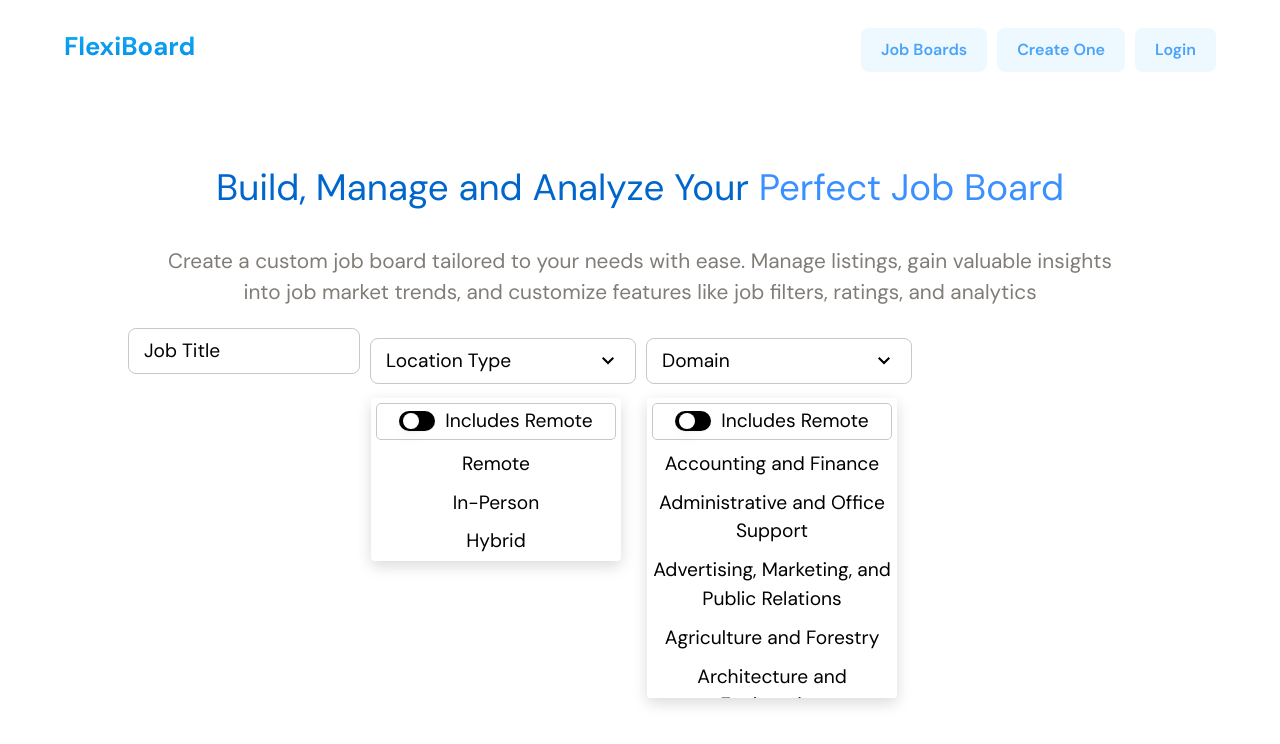
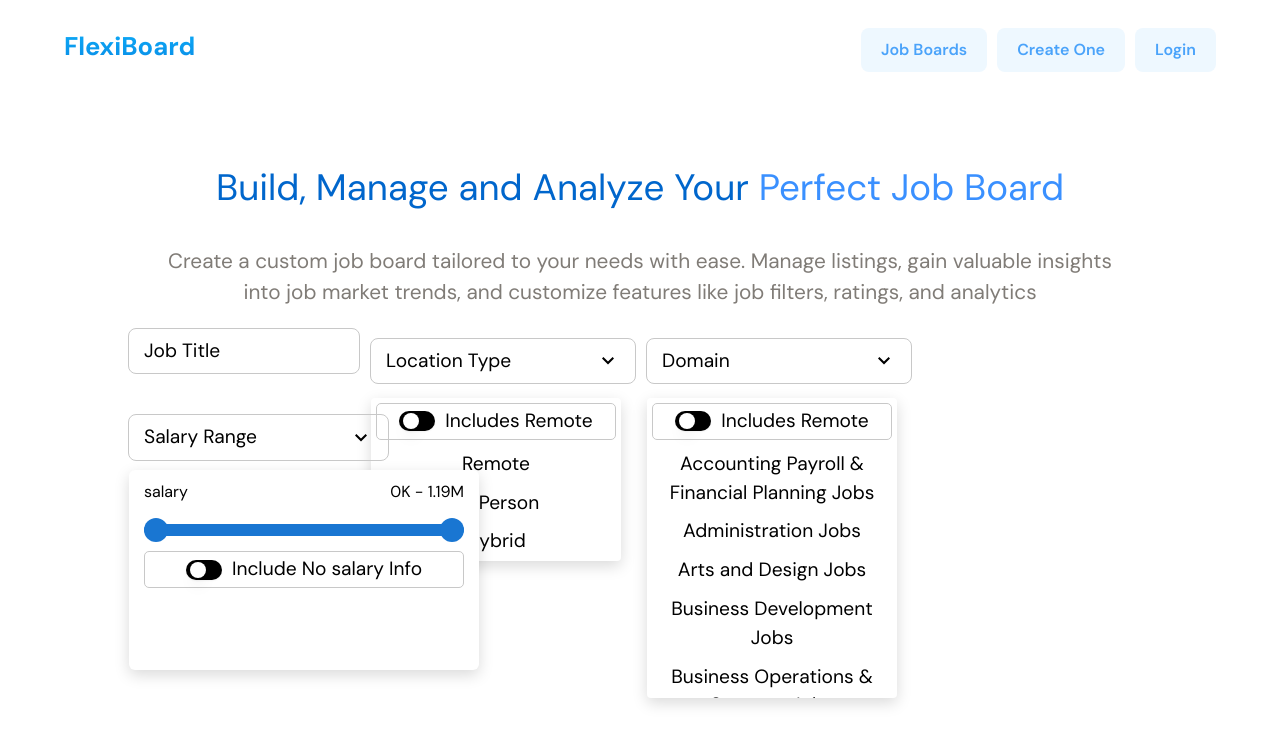
Before and after one commit to NAVEEN171/Job_board, a Next.js app: page / in a window 1280 px wide. Shown: the top 744 px of the page. Built offline with nearby package versions, Linux system fonts and the light colour scheme.

Commit message:
second one

```diff
--- a/package.json
+++ b/package.json
@@ -12,6 +12,7 @@
     "@emotion/react": "^11.14.0",
     "@emotion/styled": "^11.14.0",
     "@mui/material": "^6.2.0",
+    "@radix-ui/react-slider": "^1.2.2",
     "@radix-ui/react-switch": "^1.1.2",
     "class-variance-authority": "^0.7.1",
     "clsx": "^2.1.1",
--- a/src/FiltersList/Jobcategories.tsx
+++ b/src/FiltersList/Jobcategories.tsx
@@ -1,34 +1,63 @@
 // jobCategories.js
 export const jobCategories = [
-    "Accounting and Finance",
-    "Administrative and Office Support",
-    "Advertising, Marketing, and Public Relations",
-    "Agriculture and Forestry",
-    "Architecture and Engineering",
-    "Arts, Culture, and Entertainment",
-    "Construction and Trades",
-    "Customer Service",
-    "Data and Analytics",
-    "Education and Training",
-    "Energy and Utilities",
-    "Food Services and Hospitality",
-    "Government and Public Administration",
-    "Healthcare and Medicine",
-    "Human Resources",
-    "Information Technology (IT) and Software Development",
-    "Legal and Compliance",
-    "Logistics and Supply Chain",
-    "Manufacturing and Production",
-    "Media and Communication",
-    "Nonprofit and Charity",
-    "Real Estate",
-    "Research and Development",
-    "Retail and Sales",
-    "Science and Biotechnology",
-    "Security and Law Enforcement",
-    "Skilled Trades",
-    "Sports and Recreation",
-    "Transportation and Warehousing",
-    "Travel and Tourism",
-    "Writing and Editing"
+   'Accounting Payroll & Financial Planning Jobs',
+  'Administration Jobs',
+  'Arts and Design Jobs',
+  'Business Development Jobs',
+  'Business Operations & Strategy Jobs',
+  'Chief of Staff Jobs',
+  'Community and Social Services Jobs',
+  'Content Design Jobs',
+  'Content Marketing Jobs',
+  'Consulting Jobs',
+  'Copywriter Jobs',
+  'Customer Success & Support Jobs',
+  'Data Analyst Jobs',
+  'Data Engineer Jobs',
+  'Data Scientist Jobs',
+  'DevOps & Production Engineering Jobs',
+  'Education Jobs',
+  'Engineering Manager Jobs',
+  'Engineering Jobs',
+  'Entrepreneurship Jobs',
+  'Executive Assistant Jobs',
+  'Finance Jobs',
+  'Growth Marketing Jobs',
+  'Hardware Engineer Jobs',
+  'Healthcare Services Jobs',
+  'Human Resources Jobs',
+  'Infrastructure Engineer Jobs',
+  'Information Technology Jobs',
+  'IT Support Jobs',
+  'Legal Jobs',
+  'Machine Learning Engineer Jobs',
+  'Marketing Jobs',
+  'Media and Communication Jobs',
+  'Military and Protective Services Jobs',
+  'Operations Jobs',
+  'Product Analyst Jobs',
+  'Performance Marketing Jobs',
+  'Product Designer Jobs',
+  'Product Manager Jobs',
+  'Project & Program Management Jobs',
+  'Product Marketing Jobs',
+  'Purchasing Jobs',
+  'Marketing (General) Jobs',
+  'QA Engineer (Quality Assurance) Jobs',
+  'Quality Assurance Jobs',
+  'Real Estate Jobs',
+  'Research Jobs',
+  'Recruitment Jobs',
+  'Risk & Compliance Jobs',
+  'SEO Marketing Jobs',
+  'Sales Jobs',
+  'Security Engineer Jobs',
+  'Social Media & Community Jobs',
+  'Software Engineer Jobs',
+  'Solutions Engineer Jobs',
+  'Support Engineer Jobs',
+  'Support Jobs',
+  'Technical Writer Jobs',
+  'Technical Product Manager Jobs',
+  'UX Researcher Jobs'
   ];
--- a/src/app/layout.tsx
+++ b/src/app/layout.tsx
@@ -1,3 +1,4 @@
+
 import type { Metadata } from "next";
 import localFont from "next/font/local";
 import "./globals.css";
@@ -14,11 +15,13 @@ export default function RootLayout({
 }: Readonly<{
   children: React.ReactNode;
 }>) {
+
+
   return (
     <html lang="en">
 
       <body
-        className={`new`}
+        className="new"
       >
         {children}
       </body>
--- a/src/components/DiffFilters/dropdownfilter/Filter2.tsx
+++ b/src/components/DiffFilters/dropdownfilter/Filter2.tsx
@@ -36,6 +36,8 @@ const Filter2:React.FC<Filter2type> = ({locationtype,setlocationtype,Selectlocat
 
        useEffect(()=>{
 
+
+
         let items=[...LocationTypes];
         items=items.filter((item)=>(item.toLowerCase().includes(locationvalue.toLowerCase())))
         setlocationtype(items);
@@ -57,8 +59,11 @@ const Filter2:React.FC<Filter2type> = ({locationtype,setlocationtype,Selectlocat
           let newlocations=[...Selectlocationtypes];
           newlocations=newlocations.filter((location)=>(location!==loc));
           setSelectlocationtypes(newlocations);
+          console.log("len :"+Selectlocationtypes.length)
+
           let locations=[...locationtype];
           locations.push(loc);
+          locations.sort();
           setlocationtype(locations);
 
         }
@@ -73,6 +78,7 @@ const Filter2:React.FC<Filter2type> = ({locationtype,setlocationtype,Selectlocat
 
             if(!locations.includes(last_ele)){
             locations.push(last_ele);
+            locations.sort();
             setlocationtype(locations);
             }
 
--- /dev/null
+++ b/src/components/DualRangeslider/Dualrange.tsx
@@ -0,0 +1,62 @@
+'use client';
+
+import * as React from 'react';
+import * as SliderPrimitive from '@radix-ui/react-slider';
+import { cn } from '@/lib/utils';
+
+interface DualRangeSliderProps extends React.ComponentProps<typeof SliderPrimitive.Root> {
+  labelPosition?: 'top' | 'bottom';
+  label?: (value: number | undefined) => React.ReactNode;
+}
+
+const DualRangeSlider = React.forwardRef<React.ElementRef<typeof SliderPrimitive.Root>, DualRangeSliderProps>(
+  ({ className, label, labelPosition = 'top', ...props }, ref) => {
+    const initialValue = Array.isArray(props.value) ? props.value : [props.min ?? 0, props.max ?? 100];
+
+    // State to track whether the user is actively dragging
+    const [isInteracting, setIsInteracting] = React.useState(false);
+
+    return (
+      <SliderPrimitive.Root
+        ref={ref}
+        className={cn('relative flex w-full touch-none select-none  items-center', className)}
+        {...props}
+        onPointerDown={() => setIsInteracting(true)} // Detect when user starts dragging
+        onPointerUp={() => setIsInteracting(false)} // Detect when user stops dragging
+      >
+        {/* Slider Track */}
+        <SliderPrimitive.Track className="relative h-3 w-full grow overflow-hidden rounded-full bg-[#dfe8f4]">
+          <SliderPrimitive.Range className="absolute h-full bg-[#1976D2]" />
+        </SliderPrimitive.Track>
+
+        {/* Map over min & max thumb values */}
+        {initialValue.map((value, index) => (
+          <React.Fragment key={index}>
+            {/* Always show the thumb with the blue color */}
+            <SliderPrimitive.Thumb
+              className={cn(
+                'relative block h-6 w-6 rounded-full bg-[#1976D2] transition-all focus:outline-none disabled:opacity-50 disabled:pointer-events-none',
+                'hover:ring-4 hover:ring-blue-400 hover:ring-opacity-50',
+                'focus:ring-4 focus:ring-blue-400 focus:ring-opacity-50'
+              )}
+            >
+              {/* Conditionally show the popup value only if dragging */}
+              <span
+                className={cn(
+                  'absolute transform -translate-x-1/2 -top-8 text-sm font-semibold text-white bg-blue-600 px-1 py-0.5 rounded shadow-md transition-all ease-in-out duration-200',
+                  isInteracting ? 'opacity-100 translate-y-0' : 'opacity-0 translate-y-2'
+                )}
+              >
+                {value}
+              </span>
+            </SliderPrimitive.Thumb>
+          </React.Fragment>
+        ))}
+      </SliderPrimitive.Root>
+    );
+  }
+);
+
+DualRangeSlider.displayName = 'DualRangeSlider';
+
+export { DualRangeSlider };
--- a/src/components/Filters/Filter.tsx
+++ b/src/components/Filters/Filter.tsx
@@ -6,6 +6,9 @@ import {LocationTypes} from "../../FiltersList/Locationtypes"
 import Filter1 from '../DiffFilters/Addablefilter/Filter1';
 import Filter2 from '../DiffFilters/dropdownfilter/Filter2';
 import { jobCategories } from '../../FiltersList/Jobcategories';
+import { DualRangeSlider } from '../DualRangeslider/Dualrange';
+import { Switch } from "@/components/ui/switch"
+
 
 
 
@@ -16,9 +19,40 @@ const Filter = () => {
    const [locationtype,setlocationtype]=useState<string[]>(LocationTypes); //drop down values (dropdown filter)
    const [Selectlocationtypes,setSelectlocationtypes]=useState<string[]>([]); //selected values from the dropdown (dropdown filter)
    const [searchjobcategory,setsearchjobcategory]=useState<string>("");
+   const [sliderValue, setSliderValue] = useState<number[]>([0, 1190]);
+   const [Slideprevalue,setSlideprevalue]=useState("0K  -  1.19M")
+
    const [dropdowncategory,setdropdowncategory]=useState<string[]>(jobCategories);
    const [Selectjobcategory,setSelectjobcategory]=useState<string[]>([]);
 
+   useEffect(()=>{
+
+    let show1="K";
+    let show2="K";
+    let num1,num2;
+      if(sliderValue[0]>999){
+        num1=Math.floor((sliderValue[0]/1000)*100)/100;
+        show1="M"
+      }
+      else{
+        num1=sliderValue[0];
+        show1="K";
+      }
+      if(sliderValue[1]>999){
+        num2=Math.floor((sliderValue[1]/1000)*100)/100;
+        show2="M";
+
+      }
+      else{
+          num2=sliderValue[1];
+          show2="K";
+
+      }
+      setSlideprevalue(num1+show1+" - "+num2+show2)
+
+
+
+     },[sliderValue])
   //  useEffect(() => {
   //   const dropdownDiv = document.getElementById("locationdropdown");
   //   const dropdownList = document.getElementById("locationtypelist");
@@ -151,9 +185,32 @@ const Filter = () => {
         dd1="domainDropdown"
         dd2="domainTypeList"
       />
+      <div className='filter-3'>
+      <div   className='border my-[10px] relative flex items-center gap-[5px]  border-[1px] border-[#C8C8C8] px-[15px] py-[8px] rounded-[8px] hover:border-[#3a90ff]'>
+      <div  className="w-[200px]  text-black-500 text-[1.2rem]">Salary Range</div>
+    <svg xmlns="http://www.w3.org/2000/svg" height="24px" viewBox="0 -960 960 960" width="24px" fill="#000000"><path d="M480-344 240-584l56-56 184 184 184-184 56 56-240 240Z"/></svg>
+    <div className='drop-down-salary rounded-md flex flex-col gap-[15px] py-[10px] px-[15px] rounded-mg bg-white absolute top-[55px] left-0 h-[200px] w-[350px] shadow-custom'>
 
-
-
+<div className='DualRangeslider-container flex flex-col gap-[20px] '>
+  <div className='salary-desc flex justify-between'>
+    <div className=''>salary</div>
+    <div>{Slideprevalue}</div>
+  </div>
+  <DualRangeSlider
+    min={0}
+    max={1190}
+    value={sliderValue}
+    onValueChange={setSliderValue}
+  />
+  </div>
+  <div className='switch-container text-[1.2rem]     '>
+    <div className='switch-cont flex gap-[10px] p-[3px] justify-center items-center border-[1px] border-[#C8C8C8] rounded-[5px]'>
+   <Switch /><div>Include No salary Info</div>
+   </div>
+   </div>
+    </div>
+      </div>
+    </div>
     </div>
   )
 }
```
Also changed, not shown: 1 other file (tests, documents, lock files or other folders).
